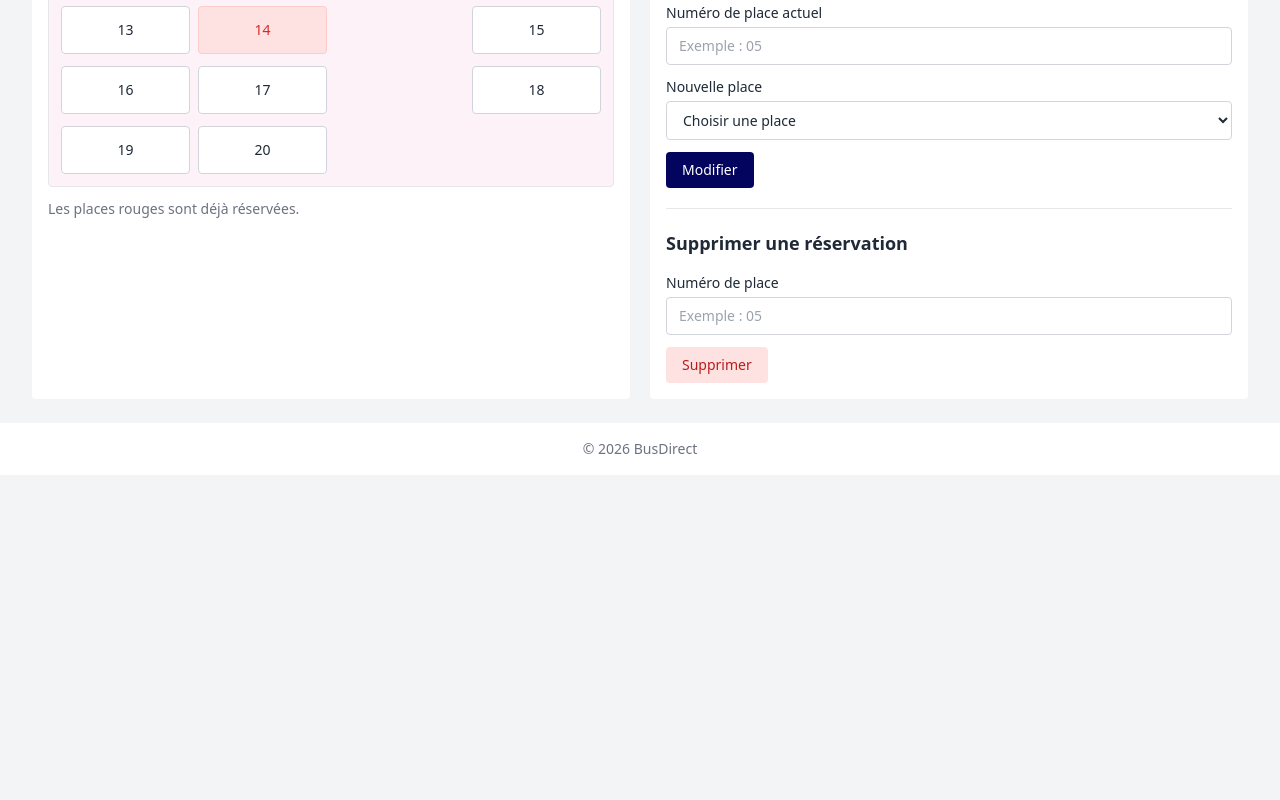
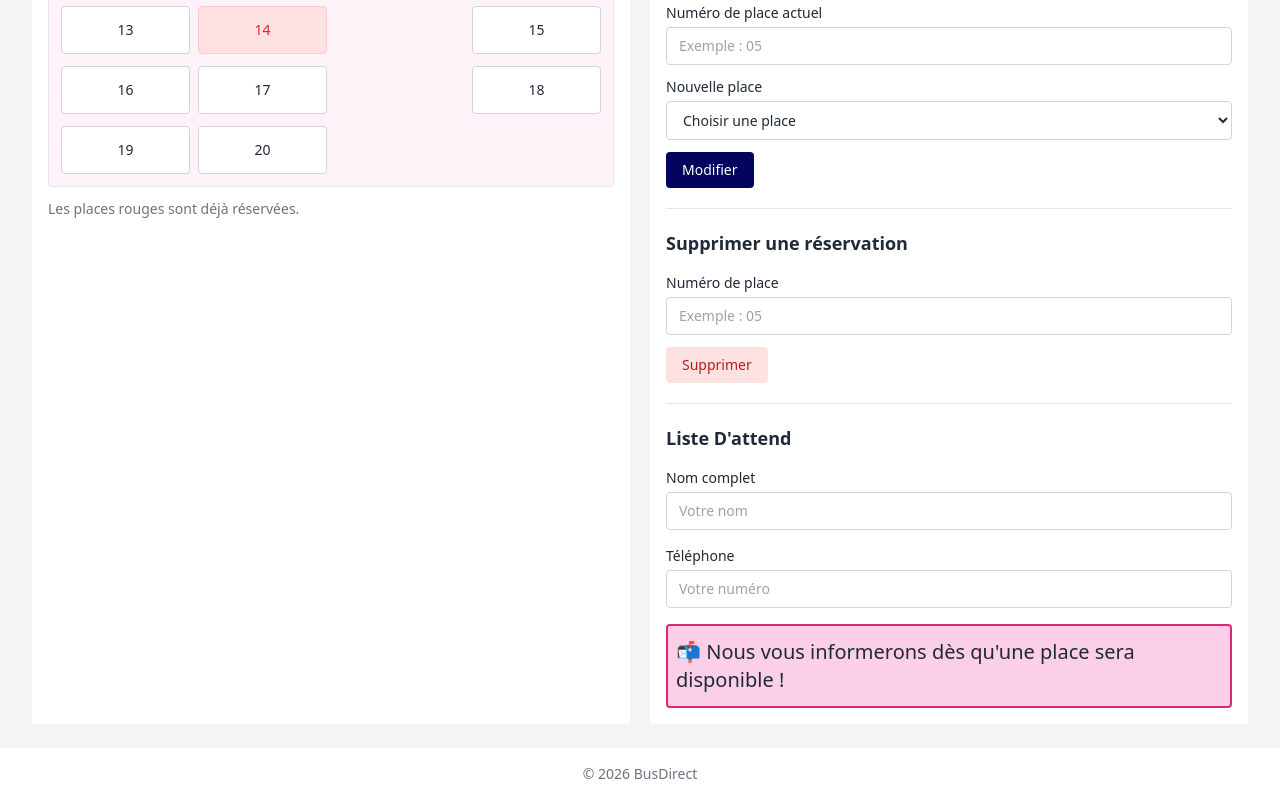
Before and after one commit to Douaeaghmir/BusDirect2, a website built with Vite: page cabine.html in a window 1280 px wide. Shown: the part 541-1341 px from the top of the page. Before the commit the page ends 1016 px from the top, so only its background shows below. Built offline with nearby package versions, Linux system fonts and the light colour scheme.

Commit message:
added list d'attend and design it

```diff
--- a/cabine.html
+++ b/cabine.html
@@ -154,7 +154,6 @@
                         <option>20</option>
                     </select>
                 </div>
-
                 <button type="submit" class="rounded bg-[#03045E] px-4 py-2 text-sm text-white hover:bg-blue-700">
                     Modifier
                 </button>
@@ -173,6 +172,24 @@
                     Supprimer
                 </button>
             </form>
+            <hr class="my-5 border-gray-200">
+            <h3 class="mb-4 text-lg font-semibold">Liste D'attend</h3>
+
+            <form>
+                <div class="mb-4">
+                <label for="nom" class="mb-1 block text-sm">Nom complet</label>
+                    <input id="nom" type="text" placeholder="Votre nom"
+                        class="w-full rounded border border-gray-300 px-3 py-2 text-sm focus:border-[#03045E] focus:outline-none">
+                        </div>
+                <div class="mb-4">
+                    <label for="telephone" class="mb-1 block text-sm">Téléphone</label>
+                    <input id="telephone" type="tel" placeholder="Votre numéro"
+                        class="w-full rounded border border-gray-300 px-3 py-2 text-sm focus:border-blue-500 focus:outline-none">
+                </div>
+                <div class="border-2 border-pink-600 bg-pink-200 rounded px-2 py-3">
+                    <p class="text-bold text-xl">📬 Nous vous informerons dès qu'une place sera disponible !</p>
+                </div>
+            </form>
     </main>
         <footer class="bg-white p-4 text-center text-sm text-gray-500">
         © 2026 BusDirect
```
